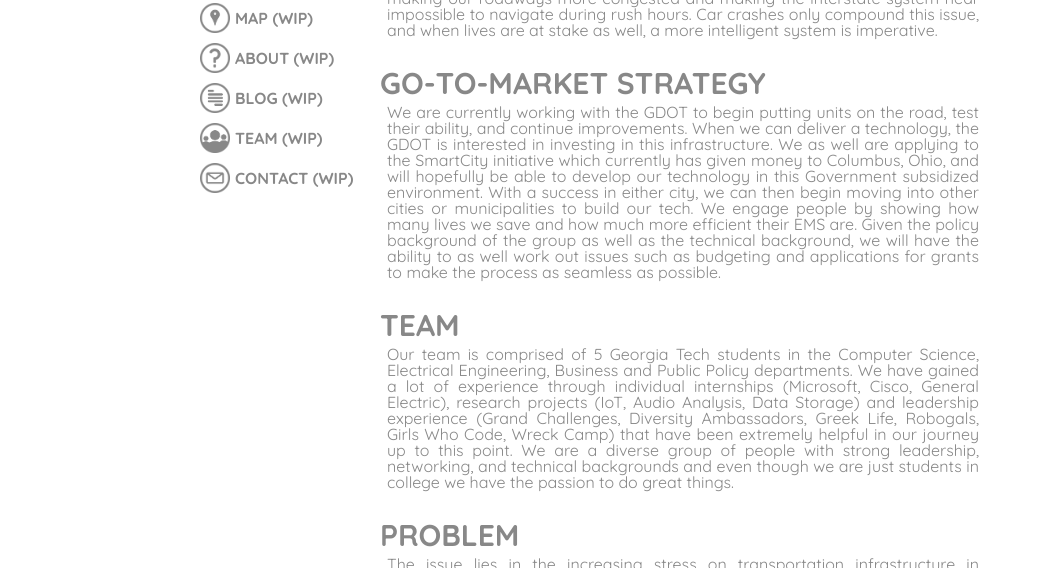
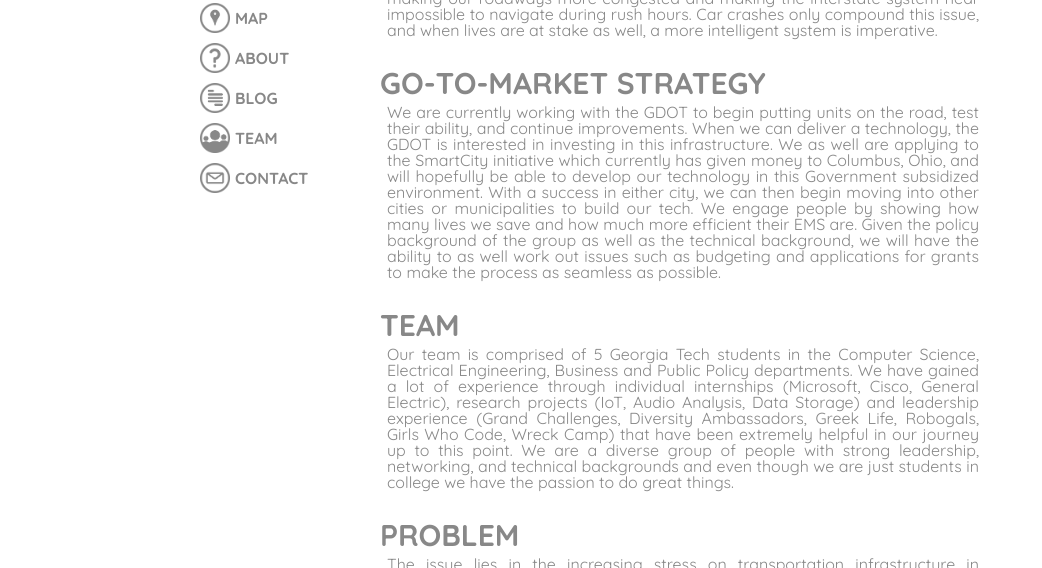
Before and after one commit to samcrane8/GC_Responsense_Server, a plain HTML site: page index.html in a window 1280 px wide. Both pictures are taken after a click on the element "ABOUT". Shown: the part 232-800 px from the top of the page, without its empty margins (0-1042 px from the left). Drawn offline with nearby package versions, Linux system fonts and the light colour scheme.

Commit message:
got rid of (WIP)
title says it all

```diff
--- a/index.html
+++ b/index.html
@@ -40,35 +40,35 @@
             <img src="webpage/resources/map_ico.png" alt=""  id="">
             <!-- <div class="cover"></div> -->
           </div>
-          <p>Map (WIP)</p>
+          <p>Map</p>
         </div>
         <div id="nb-about"class="button side">
           <div class="nb-ico">
             <img src="webpage/resources/about_ico.png" alt=""  id="">
             <!-- <div class="cover"></div> -->
           </div>
-          <p>About (WIP)</p>
+          <p>About</p>
         </div>
         <div id="nb-blog" class="button side">
           <div class="nb-ico">
             <img src="webpage/resources/blog_ico.png" alt=""  id="">
             <!-- <div class="cover"></div> -->
           </div>
-          <p>Blog (WIP)</p>
+          <p>Blog</p>
         </div>
         <div id="nb-team" class="button side">
           <div class="nb-ico">
             <img src="webpage/resources/team_ico.png" alt=""  id="">
             <!-- <div class="cover"></div> -->
           </div>
-          <p>Team (WIP)</p>
+          <p>Team</p>
         </div>
         <div id="nb-contact" class="button side">
           <div class="nb-ico">
             <img src="webpage/resources/contact_ico.png" alt=""  id="">
             <!-- <div class="cover"></div> -->
           </div>
-          <p>Contact (WIP)</p>
+          <p>Contact</p>
         </div>
       </div>
     </div>
```
